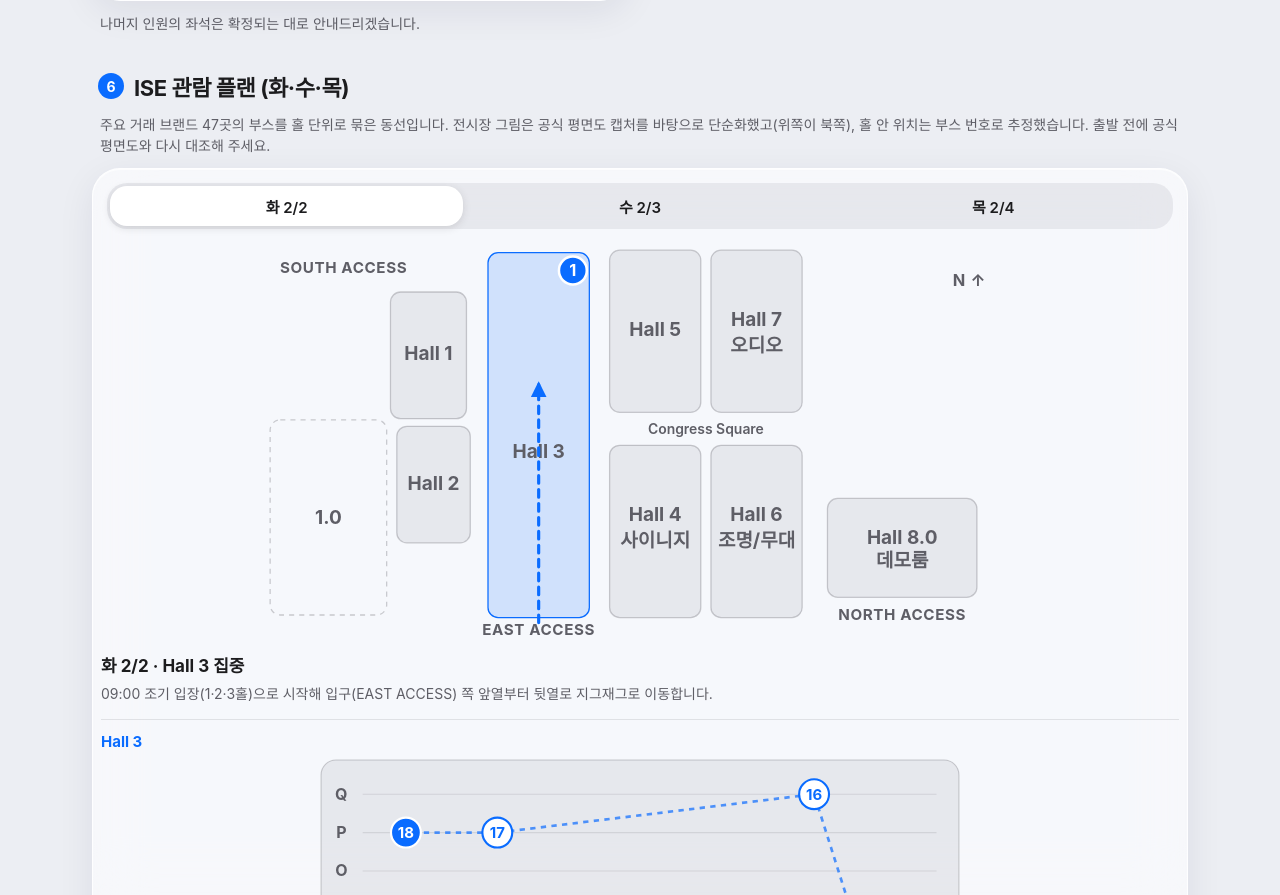
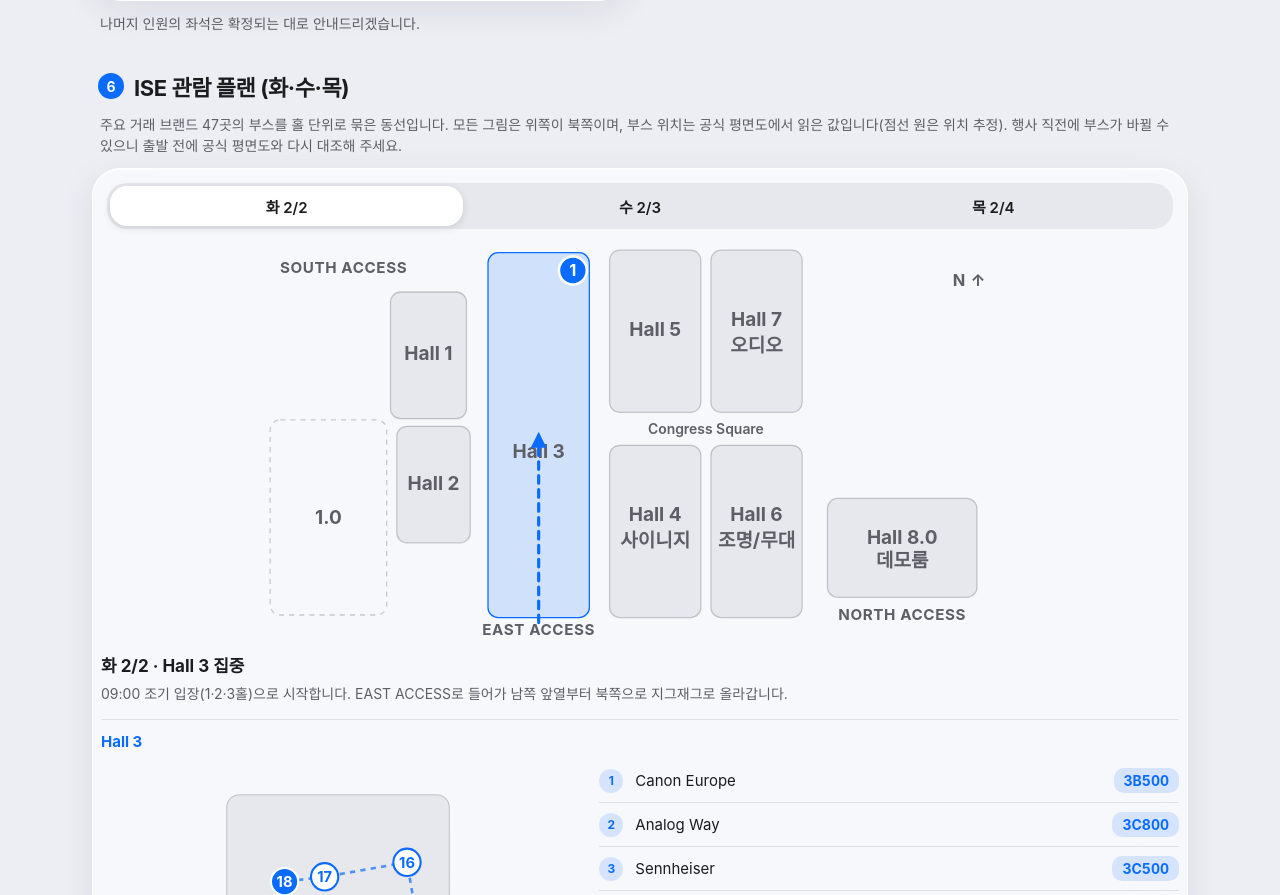
Before and after one commit to hkkim0454/ise, a plain HTML site: page index.html in a window 1280 px wide. Shown: the part 1905-2800 px from the top of the page. Drawn offline with Linux system fonts and the light colour scheme; a web font is replaced by a local one.

Commit message:
Use measured booth positions (north-up) and reorder visits per hall
Co-Authored-By: Claude Opus 5.5 <noreply@anthropic.com>
Claude-Session: https://claude.ai/code/session_012m4qF4C9gcLkY6hpkZGVV5

```diff
--- a/index.html
+++ b/index.html
@@ -283,11 +283,15 @@
   .day-note.top { margin: 0 0 6px; }
   .hall-block { margin-top: 14px; padding-top: 12px; border-top: 1px solid var(--sep); }
   .hall-title { font-size: 15px; font-weight: 700; color: var(--accent); margin-bottom: 8px; }
-  .hallmap { display: block; width: 100%; max-width: 640px; height: auto; margin: 0 auto 6px; }
+  .hallmap { display: block; width: 100%; height: auto; margin: 0 auto 6px; }
+  .hallmap .pin.est circle { stroke-dasharray: 3 3; }
+  .est-tag { font-style: normal; font-size: 11px; font-weight: 700; color: var(--sub); background: var(--fill); padding: 1px 6px; border-radius: 6px; margin-left: 4px; vertical-align: 2px; }
+  @media (min-width: 1024px) { .hall-grid { display: grid; grid-template-columns: minmax(0, 0.9fr) minmax(0, 1.1fr); gap: 24px; align-items: start; } }
+
   .hallmap .hm-bg { fill: var(--fill); stroke: var(--sep2); }
   .hallmap .hm-row { stroke: var(--sep); stroke-width: 1; }
   .hallmap .hm-lab { fill: var(--sub); font-size: 15px; font-weight: 700; text-anchor: middle; }
-  .hallmap .hm-cap { fill: var(--sub); font-size: 15px; font-weight: 700; text-anchor: middle; }
+  .hallmap .hm-cap { fill: var(--sub); font-size: 14px; font-weight: 700; text-anchor: middle; }
   .hallmap .hm-line { fill: none; stroke: var(--accent); stroke-width: 2.5; stroke-dasharray: 5 5; opacity: .7; }
   .hallmap .pin circle { fill: var(--seg); stroke: var(--accent); stroke-width: 2; }
   .hallmap .pin text { fill: var(--accent); font-size: 14px; font-weight: 700; text-anchor: middle; }
@@ -323,7 +327,7 @@
   <header>
     <div class="chips">
       <span class="chip">출장 안내</span>
-      <span class="chip num" id="updated">최종 수정 2026.11.22 23:09</span>
+      <span class="chip num" id="updated">최종 수정 2026.11.22 23:25</span>
     </div>
     <h1>ISE 2027 바르셀로나 출장 안내</h1>
     <p class="lead">항공권 구매와 참가 준비 사항을 아래와 같이 안내드립니다.</p>
@@ -441,7 +445,7 @@
 
   <section id="plan">
     <div class="sec-head"><span class="badge">6</span><h2>ISE 관람 플랜 (화·수·목)</h2></div>
-    <p class="sec-note">주요 거래 브랜드 47곳의 부스를 홀 단위로 묶은 동선입니다. 전시장 그림은 공식 평면도 캡처를 바탕으로 단순화했고(위쪽이 북쪽), 홀 안 위치는 부스 번호로 추정했습니다. 출발 전에 공식 평면도와 다시 대조해 주세요.</p>
+    <p class="sec-note">주요 거래 브랜드 47곳의 부스를 홀 단위로 묶은 동선입니다. 모든 그림은 위쪽이 북쪽이며, 부스 위치는 공식 평면도에서 읽은 값입니다(점선 원은 위치 추정). 행사 직전에 부스가 바뀔 수 있으니 출발 전에 공식 평면도와 다시 대조해 주세요.</p>
     <div class="glass plan-card">
       <div class="seg plan-seg" role="group" aria-label="관람일 선택">
         <button type="button" data-day="0" aria-pressed="true">화 2/2</button>
@@ -700,33 +704,52 @@
   });
 
   // 관람 플랜: 부스 데이터와 그림 그리기
-  // 부스 데이터 출처: ISE 2027 공식 평면도 검색 결과(2026-11-22 조사). key=true는 핵심 업체.
+  // 출처: ISE 2027 공식 평면도(2026-11-22 조사). x, y는 홀 사각형 안 위치(서→동 %, 북→남 %).
+  // ratio는 화면용 가로세로 비율(Hall 3은 실제보다 넓게 그려 번호가 겹치지 않게 함).
+  // k: 핵심 업체, est: 위치 추정
+  var HALLS = {
+    "2": { ratio: 0.63, exits: { w: "SOUTH ACCESS 광장", s: "로비", e: "Hall 3" } },
+    "3": { ratio: 0.46, exits: { s: "EAST ACCESS", w: "Hall 2", e: "Congress Sq." } },
+    "4": { ratio: 0.53, exits: { n: "Congress Square", w: "Hall 3" } },
+    "5": { ratio: 0.56, exits: { s: "Congress Square", w: "Hall 3", e: "Hall 7" } },
+    "6": { ratio: 0.53, exits: { n: "Congress Square", e: "Hall 8.0" } },
+    "7": { ratio: 0.56, exits: { s: "Congress Square", w: "Hall 5" } },
+    "8.0": { ratio: 1.5, exits: { s: "NORTH ACCESS" } }
+  };
+  function B(n, s, h, x, y, k, est) { return { n: n, s: s, h: h, x: x, y: y, k: !!k, est: !!est }; }
   var PLAN = [
-    { label: "화 2/2", title: "Hall 3 집중", note: "09:00 조기 입장(1·2·3홀)으로 시작해 입구(EAST ACCESS) 쪽 앞열부터 뒷열로 지그재그로 이동합니다.",
-      start: "east", stops: [
-        ["Canon", "3B500"], ["NovaStar", "3C100", 1], ["Sennheiser", "3C500"], ["Analog Way", "3C800"],
-        ["Sony", "3E300"], ["Samsung Electronics", "3F500", 1], ["HARMAN", "3F300"], ["Yamaha", "3F100"],
-        ["Epson", "3J100"], ["Panasonic", "3J500"], ["Inogeni", "3L990", 1], ["Vaddio", "3L500"],
-        ["Bose Professional", "3L100"], ["Shure", "3M300", 1], ["Televic", "3M900"], ["Magnimage", "3Q820"],
-        ["Audio-Technica", "3P300"], ["Colorlight", "3P150", 1]
+    { label: "화 2/2", title: "Hall 3 집중", start: "east",
+      note: "09:00 조기 입장(1·2·3홀)으로 시작합니다. EAST ACCESS로 들어가 남쪽 앞열부터 북쪽으로 지그재그로 올라갑니다.",
+      stops: [
+        B("Canon Europe", "3B500", "3", 64, 82), B("Analog Way", "3C800", "3", 80, 81), B("Sennheiser", "3C500", "3", 67, 76),
+        B("NovaStar", "3C100", "3", 17, 76, 1), B("Yamaha", "3F100", "3", 15, 61), B("Sony", "3E300", "3", 40, 66),
+        B("HARMAN", "3F300", "3", 35, 60), B("Samsung Electronics", "3F500", "3", 76, 58, 1), B("Panasonic Connect", "3J500", "3", 69, 44),
+        B("Epson Europe", "3J100", "3", 25, 44), B("Bose Professional", "3L100", "3", 22, 35), B("Shure", "3M300", "3", 33, 29, 1),
+        B("Vaddio (Legrand AV)", "3L500", "3", 62, 34), B("Inogeni", "3L990", "3", 93, 35, 1), B("Televic Conference", "3M900", "3", 87, 30),
+        B("Magnimage", "3Q820", "3", 81, 14), B("Audio-Technica", "3P300", "3", 44, 17), B("Colorlight", "3P150", "3", 26, 18, 1)
       ] },
-    { label: "수 2/3", title: "Hall 2 → Hall 1", note: "09:00 조기 입장(Hall 2)으로 시작합니다. 화상회의·교육 브랜드가 모여 있어 오후에는 Hall 1을 자유 관람합니다.",
-      start: "south", stops: [
-        ["Cypress Technology (CYP)", "2D600"], ["HARMAN Luxury", "2F500"], ["Logitech", "2K100"], ["Cisco", "2K500", 1],
-        ["Q-SYS", "2L300"], ["Dante by Audinate", "2N130"], ["Jabra", "2N500"], ["Lightware", "2P500"],
-        ["Yealink", "2S150"], ["Yealink", "2S200"], ["HP", "2S500"], ["NETGEAR AV", "2T800"]
+    { label: "수 2/3", title: "Hall 2 → Hall 1", start: "south",
+      note: "09:00 조기 입장(Hall 2)으로 시작합니다. 남쪽 로비에서 동쪽 열을 따라 올라간 뒤 서쪽, 북쪽 순서로 돌고, 오후에는 Hall 1을 자유 관람합니다.",
+      stops: [
+        B("Cypress Technology (CYP)", "2D600", "2", 79, 83), B("HARMAN Luxury", "2F500", "2", 84, 69), B("Cisco", "2K500", "2", 83, 48, 1),
+        B("Q-SYS", "2L300", "2", 53, 44), B("Logitech", "2K100", "2", 23, 50), B("Dante by Audinate", "2N130", "2", 18, 39),
+        B("Yealink", "2S150", "2", 21, 18), B("Yealink", "2S200", "2", 27, 18, 0, 1), B("HP", "2S500", "2", 62, 18),
+        B("NETGEAR AV", "2T800", "2", 83, 17, 0, 1), B("Lightware", "2P500", "2", 77, 32), B("Jabra", "2N500", "2", 84, 37, 0, 1)
       ], free: ["1"] },
-    { label: "목 2/4", title: "Hall 4 → 5 → 7 → 6 → 8.0", note: "사이니지·방송(Hall 4)부터 오디오(Hall 7)와 데모룸까지 이어서 돕니다. 데모룸은 시연 시간을 미리 확인하세요.",
-      start: "east", stops: [
-        ["Epiphan Video", "4M600"], ["Roland", "4N700"], ["Ross Video", "4Q500"], ["Blackmagic Design", "4R500", 1], ["AJA Video Systems", "4S220"],
-        ["ATEN", "5E350"], ["Neutrik", "5G500"], ["Opticis", "5H300"], ["Colorlight (두 번째 부스)", "5N200", 1],
-        ["Martin Audio", "7A300"], ["Ecler", "7C300"], ["Powersoft", "7F300"], ["Relacart", "7J150"], ["JTS", "7J420"], ["MIPRO", "7K150"],
-        ["HARMAN", "6L100"],
-        ["Q-SYS 데모룸", "F2", 0, "8.0"], ["Martin Audio 데모룸", "F6", 0, "8.0"]
+    { label: "목 2/4", title: "Hall 4 → 5 → 7 → 6 → 8.0", start: "east",
+      note: "Hall 4는 북쪽(Congress Square) 쪽 부스부터 보고, Hall 5와 7을 지나 Hall 6, 데모룸 순서로 이동합니다. 데모룸은 시연 시간을 미리 확인하세요.",
+      stops: [
+        B("AJA Video Systems", "4S220", "4", 19, 7), B("Epiphan Video", "4M600", "4", 59, 32), B("Roland", "4N700", "4", 88, 26),
+        B("Ross Video", "4Q500", "4", 66, 14), B("Blackmagic Design", "4R500", "4", 76, 5, 1),
+        B("ATEN", "5E350", "5", 41, 70), B("Neutrik EMEA", "5G500", "5", 58, 54), B("Opticis", "5H300", "5", 40, 46),
+        B("Colorlight (두 번째 부스)", "5N200", "5", 13, 19, 1),
+        B("MIPRO", "7K150", "7", 19, 21), B("Relacart", "7J150", "7", 19, 29), B("JTS", "7J420", "7", 41, 35),
+        B("Powersoft", "7F300", "7", 35, 53), B("Ecler", "7C300", "7", 39, 79), B("Martin Audio", "7A300", "7", 37, 96),
+        B("HARMAN", "6L100", "6", 14, 37),
+        B("Q-SYS 데모룸", "F2", "8.0", 75, 69), B("Martin Audio 데모룸", "F6", "8.0", 75, 90)
       ] }
   ];
   var SVGNS = "http://www.w3.org/2000/svg";
-  function hallOf(st) { return st[3] || st[1].charAt(0); }
   function el(tag, attrs, text) {
     var e = document.createElementNS(SVGNS, tag);
     for (var k in attrs) e.setAttribute(k, attrs[k]);
@@ -741,66 +764,64 @@
     var g = document.getElementById("campus-route");
     while (g.firstChild) g.removeChild(g.firstChild);
     var order = [];
-    day.stops.forEach(function (st) { var h = hallOf(st); if (order.indexOf(h) < 0) order.push(h); });
+    day.stops.forEach(function (b) { if (order.indexOf(b.h) < 0) order.push(b.h); });
     (day.free || []).forEach(function (h) { if (order.indexOf(h) < 0) order.push(h); });
     Array.prototype.forEach.call(document.querySelectorAll("#campus rect[data-hall]"), function (r) {
       r.classList.toggle("on", order.indexOf(r.getAttribute("data-hall")) >= 0);
     });
     var pts = [day.start === "south" ? [66, 36] : [220, 306]];
-    order.forEach(function (h) { var r = rectOf(h); pts.push([r.x + r.w / 2, r.y + r.h / 2 - (h === "3" ? 40 : 0)]); });
+    order.forEach(function (h) { var r = rectOf(h); pts.push([r.x + r.w / 2, r.y + r.h / 2]); });
     g.appendChild(el("polyline", { points: pts.map(function (p) { return p.join(","); }).join(" "), "marker-end": "url(#arr)", "class": "hall-line" }));
     order.forEach(function (h, i) { var r = rectOf(h), cx = r.x + r.w - 13, cy = r.y + 14;
       var pin = el("g", { "class": "pin" }); pin.appendChild(el("circle", { cx: cx, cy: cy, r: 11 }));
       pin.appendChild(el("text", { x: cx, y: cy + 4 }, String(i + 1))); g.appendChild(pin); });
   }
 
-  // 홀 상세 그림: 열(알파벳)은 세로, 부스 번호는 가로. Hall 3은 아래쪽이 입구(EAST ACCESS).
+  // 홀 상세 그림: 위쪽이 북쪽. 부스 점은 평면도에서 읽은 실제 위치.
   function hallMap(h, items) {
-    var W = 600, padL = 40, padR = 22, rowH = 36;
-    var letters = items.map(function (it) { return it.st[1].charAt(1); });
-    var lo = letters.reduce(function (a, b) { return a < b ? a : b; }), hi = letters.reduce(function (a, b) { return a > b ? a : b; });
-    var rows = []; for (var c = lo.charCodeAt(0); c <= hi.charCodeAt(0); c++) rows.push(String.fromCharCode(c));
-    var flip = h === "3";
-    if (flip) rows.reverse();
-    var H = rows.length * rowH + 40;
-    var svg = el("svg", { viewBox: "0 0 " + W + " " + H, "class": "hallmap", role: "img", "aria-label": "Hall " + h + " 부스 위치(추정)" });
-    svg.appendChild(el("rect", { x: 1, y: 1, width: W - 2, height: H - 2, rx: 14, "class": "hm-bg" }));
-    rows.forEach(function (L, i) { var y = 15 + i * rowH + rowH / 2;
-      svg.appendChild(el("line", { x1: padL, x2: W - padR, y1: y, y2: y, "class": "hm-row" }));
-      svg.appendChild(el("text", { x: 20, y: y + 5, "class": "hm-lab" }, L)); });
-    function pos(st) { var L = st[1].charAt(1), num = parseInt(st[1].slice(2), 10) || 500;
-      var i = rows.indexOf(L); var x = padL + 12 + (Math.min(Math.max(num, 100), 1000) - 100) / 900 * (W - padL - padR - 24);
-      return [x, 15 + i * rowH + rowH / 2]; }
-    var pts = items.map(function (it) { return pos(it.st); });
+    var info = HALLS[h], m = 34, IH = 460, IW = Math.round(IH * info.ratio);
+    if (info.ratio > 1) { IW = 560; IH = Math.round(IW / info.ratio); }
+    var W = IW + m * 2, H = IH + m * 2;
+    var svg = el("svg", { viewBox: "0 0 " + W + " " + H, "class": "hallmap", role: "img", "aria-label": "Hall " + h + " 부스 위치" });
+    svg.style.maxWidth = Math.round(W * 1.05) + "px";
+    svg.style.aspectRatio = W + " / " + H;
+    svg.appendChild(el("rect", { x: m, y: m, width: IW, height: IH, rx: 12, "class": "hm-bg" }));
+    var ex = info.exits;
+    if (ex.n) svg.appendChild(el("text", { x: W / 2, y: 22, "class": "hm-cap" }, "▲ " + ex.n));
+    if (ex.s) svg.appendChild(el("text", { x: W / 2, y: H - 10, "class": "hm-cap" }, "▼ " + ex.s));
+    if (ex.w) svg.appendChild(el("text", { x: 22, y: H / 2, "class": "hm-cap", transform: "rotate(-90 22 " + H / 2 + ")" }, ex.w + " 쪽"));
+    if (ex.e) svg.appendChild(el("text", { x: W - 14, y: H / 2, "class": "hm-cap", transform: "rotate(90 " + (W - 14) + " " + H / 2 + ")" }, ex.e + " 쪽"));
+    function pos(b) { return [m + b.x / 100 * IW, m + b.y / 100 * IH]; }
+    var pts = items.map(function (it) { return pos(it.b); });
     if (pts.length > 1) svg.appendChild(el("polyline", { points: pts.map(function (p) { return p.join(","); }).join(" "), "class": "hm-line" }));
     items.forEach(function (it, k) { var p = pts[k];
-      var pin = el("g", { "class": "pin" + (it.st[2] ? " key" : "") });
-      pin.appendChild(el("circle", { cx: p[0], cy: p[1], r: 14 }));
+      var pin = el("g", { "class": "pin" + (it.b.k ? " key" : "") + (it.b.est ? " est" : "") });
+      pin.appendChild(el("circle", { cx: p[0], cy: p[1], r: 13 }));
       pin.appendChild(el("text", { x: p[0], y: p[1] + 5 }, String(it.no))); svg.appendChild(pin); });
-    if (flip) svg.appendChild(el("text", { x: W / 2, y: H - 6, "class": "hm-cap" }, "▼ EAST ACCESS (입구) 쪽"));
     return svg;
   }
 
   function renderDay(idx) {
     var day = PLAN[idx], body = document.getElementById("day-body");
     drawCampus(day);
-    var html = '<div class="day-head"><b>' + esc(day.label + " · " + day.title) + '</b></div><p class="day-note top">' + esc(day.note) + "</p>";
-    body.innerHTML = html;
+    body.innerHTML = '<div class="day-head"><b>' + esc(day.label + " · " + day.title) + '</b></div><p class="day-note top">' + esc(day.note) + "</p>";
     var groups = [], no = 0;
-    day.stops.forEach(function (st) { var h = hallOf(st); var g = groups[groups.length - 1];
-      if (!g || g.h !== h) { g = { h: h, items: [] }; groups.push(g); } g.items.push({ st: st, no: ++no }); });
+    day.stops.forEach(function (b) { var g = groups[groups.length - 1];
+      if (!g || g.h !== b.h) { g = { h: b.h, items: [] }; groups.push(g); } g.items.push({ b: b, no: ++no }); });
     groups.forEach(function (g) {
       var wrap = document.createElement("div"); wrap.className = "hall-block";
       var head = document.createElement("div"); head.className = "hall-title";
       head.textContent = g.h === "8.0" ? "Hall 8.0 · 오디오 데모룸" : "Hall " + g.h; wrap.appendChild(head);
-      if (g.h !== "8.0" && g.items.length > 1) wrap.appendChild(hallMap(g.h, g.items));
+      var inner = document.createElement("div"); inner.className = "hall-grid";
+      if (g.items.length > 1) { var fig = document.createElement("div"); fig.className = "hall-fig"; fig.appendChild(hallMap(g.h, g.items)); inner.appendChild(fig); }
       var ol = document.createElement("ol"); ol.className = "stops";
       g.items.forEach(function (it) {
         var li = document.createElement("li");
-        li.innerHTML = '<span class="n' + (it.st[2] ? "" : " soft") + '">' + it.no + '</span><span class="nm">' + esc(it.st[0]) +
-          (it.st[2] ? ' <em class="key-tag">핵심</em>' : "") + '</span><span class="bt">' + esc(it.st[1]) + "</span>";
+        li.innerHTML = '<span class="n' + (it.b.k ? "" : " soft") + '">' + it.no + '</span><span class="nm">' + esc(it.b.n) +
+          (it.b.k ? ' <em class="key-tag">핵심</em>' : "") + (it.b.est ? ' <em class="est-tag">위치 추정</em>' : "") +
+          '</span><span class="bt">' + esc(it.b.s) + "</span>";
         ol.appendChild(li); });
-      wrap.appendChild(ol); body.appendChild(wrap); });
+      inner.appendChild(ol); wrap.appendChild(inner); body.appendChild(wrap); });
     (day.free || []).forEach(function (h) { var p = document.createElement("p"); p.className = "day-note";
       p.textContent = "자유 관람: Hall " + h + " (조사한 브랜드 없음)"; body.appendChild(p); });
   }
```
